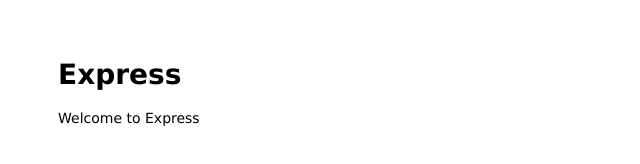
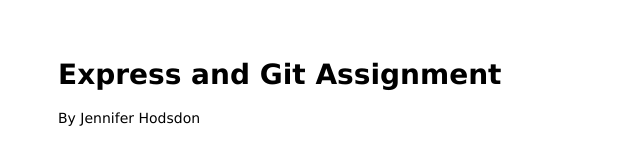
Before and after one commit to jhodsdon01/sp21-expressGit, a website: page public/index.html in a window 1280 px wide. Shown: the whole page, without its empty margins (0-640 px from the left). Drawn offline with Linux system fonts and the light colour scheme.

Commit message:
Changed title to my name

```diff
--- a/public/index.html
+++ b/public/index.html
@@ -1,13 +1,13 @@
 <html>
 
 <head>
-  <title>Express</title>
+  <title>M06-A06: Hodsdon</title>
   <link rel="stylesheet" href="/stylesheets/style.css">
 </head>
 
 <body>
-  <h1>Express</h1>
-  <p>Welcome to Express</p>
+  <h1>Express and Git Assignment</h1>
+  <p>By Jennifer Hodsdon</p>
 </body>
 
 </html>
```
